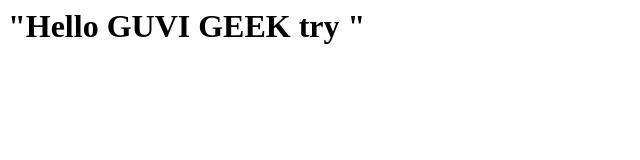
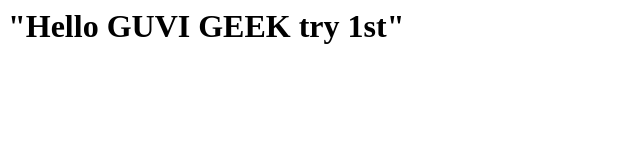
Before and after one commit to Arulap0810/HelloGUVI, a plain HTML site: page index.html in a window 1280 px wide. Shown: the full height of the page, 0-640 px from the left. Drawn offline with Linux system fonts and the light colour scheme.

Commit message:
Update index.html

```diff
--- a/index.html
+++ b/index.html
@@ -2,6 +2,6 @@
  <head>
  </head>
  <body>
-   <h1>"Hello GUVI GEEK try "<h1>
+   <h1>"Hello GUVI GEEK try 1st"<h1>
  </body>
 </html>
```
